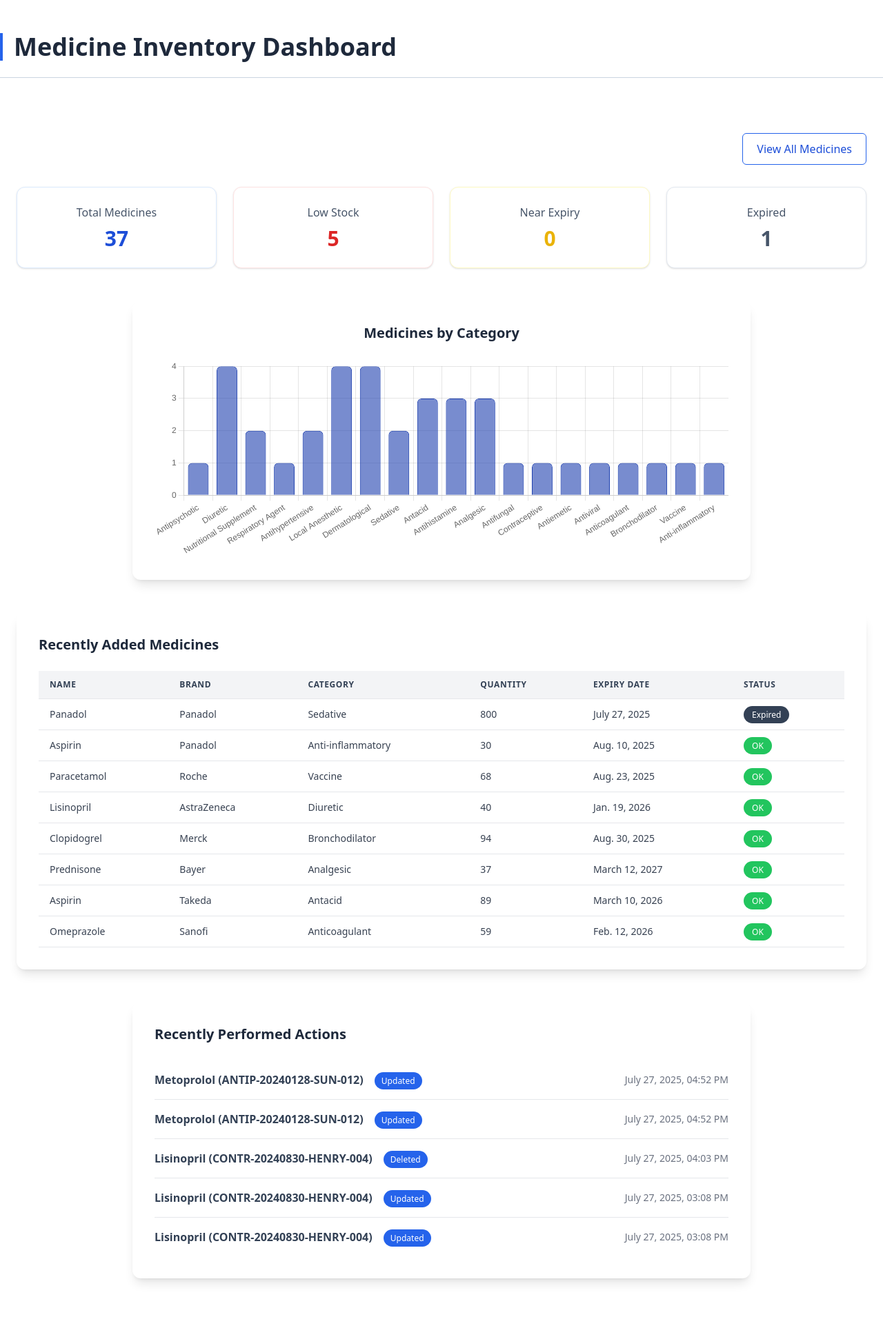
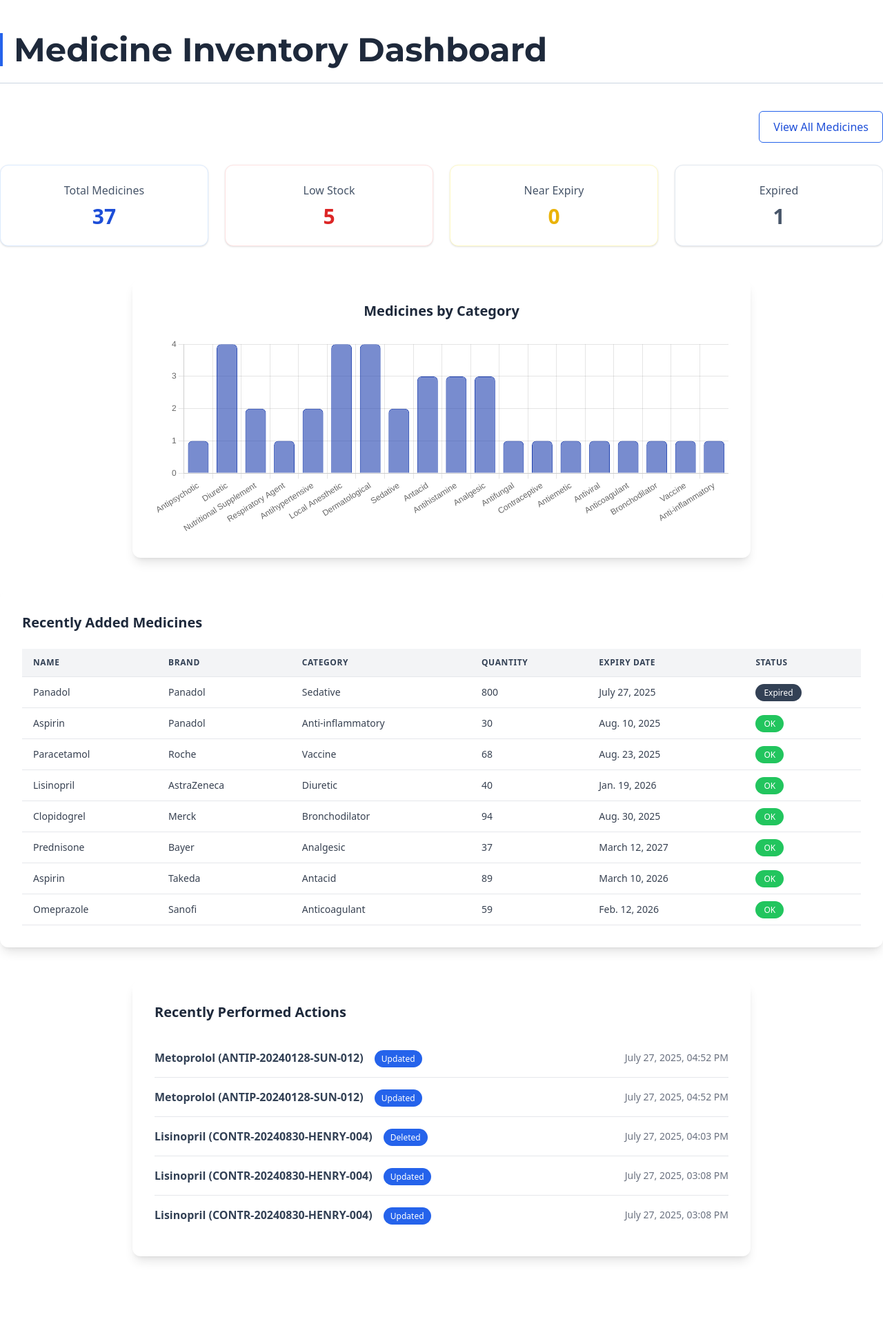
Before and after one commit to YOOSUF-HUB/Smart-Pharmacy-System, a Django app: page / in a window 1280 px wide. Shown: the whole page at 69% size. After the commit the page ends 1829 px from the top, so only its background shows below. Run offline with Django 5.2, Linux system fonts and the light colour scheme; data comes from the database, SQL or seed files in the repository; some libraries are stand-ins or nearby versions.

Commit message:
UI change

```diff
--- a/templates/Medicine_inventory/med_inventory_dash.html
+++ b/templates/Medicine_inventory/med_inventory_dash.html
@@ -1,13 +1,23 @@
 {% extends 'Medicine_inventory/base.html' %}
 {% block content %}
+<style>
+  /* Base styles using Tailwind's recommended 'font-sans' and a custom 'font-serif' */
+  body {
+    font-family: "Montserrat", sans-serif;
+    background-color: #f8fafc; /* slate-50 */
+  }
+  .font-serif {
+    font-family: "Montserrat", sans-serif;
+  }
+</style>
 
-<h2 class="text-4xl font-bold text-slate-800 mb-6 mt-12 border-l-4 border-blue-600 pl-4">
+<h2 class="text-5xl font-bold text-slate-800 mb-6 mt-12 border-l-4 border-blue-600 pl-4">
   Medicine Inventory Dashboard
 </h2>
 
 <hr class="border-slate-300 mb-10">
 
-<div class="container mx-auto px-6 py-10 font-sans">
+<div class="container mx-auto font-sans">
 
   <div class="flex justify-end mb-8">
     <a href="{% url 'medicine_table' %}" class="px-5 py-2.5 border border-blue-600 text-blue-700 font-medium rounded-md hover:bg-blue-600 hover:text-white transition duration-300 ease-in-out">
```
